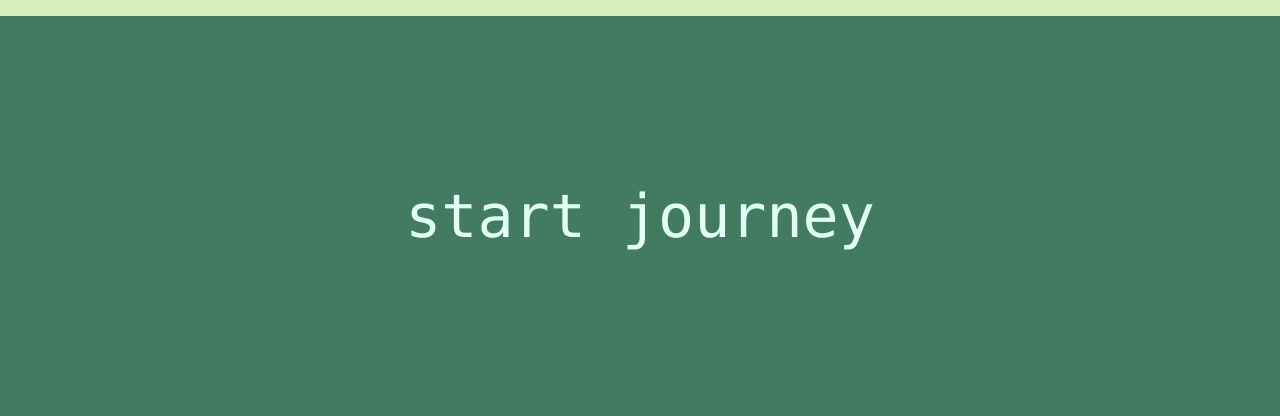
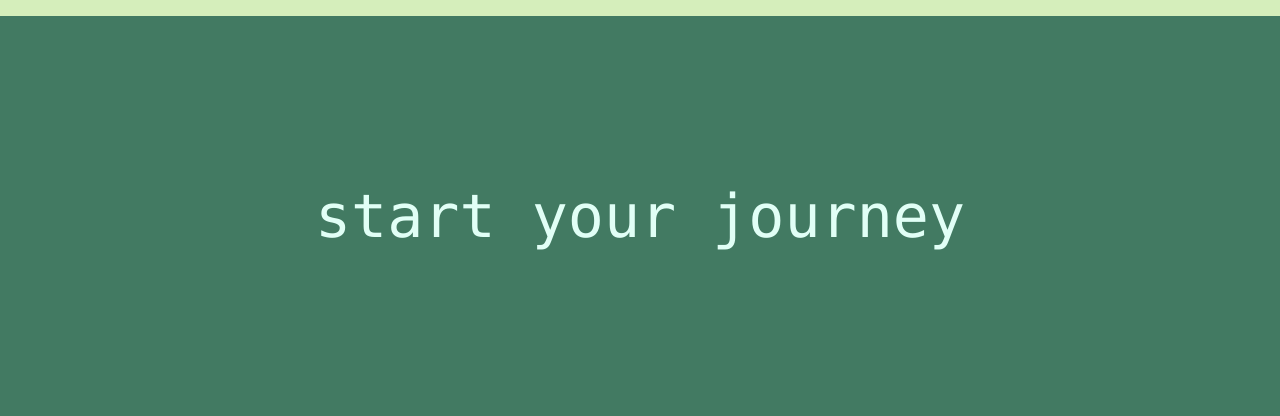
Before and after one commit to chrisprof/vhab, a Flask app: page / in a window 1280 px wide. Shown: the part 3573-3989 px from the top of the page. Run offline with Flask 2, Linux system fonts and the light colour scheme; some libraries are stand-ins or nearby versions.

Commit message:
Update home.html

```diff
--- a/website/templates/home.html
+++ b/website/templates/home.html
@@ -77,7 +77,7 @@ content%}
 </div>
   <div>
 
-    <a href="/start"><button id="journey-btn" class="open-button">start journey</button></a>
+    <a href="/start"><button id="journey-btn" class="open-button">start your journey</button></a>
 
   </div>
 </div>
```
